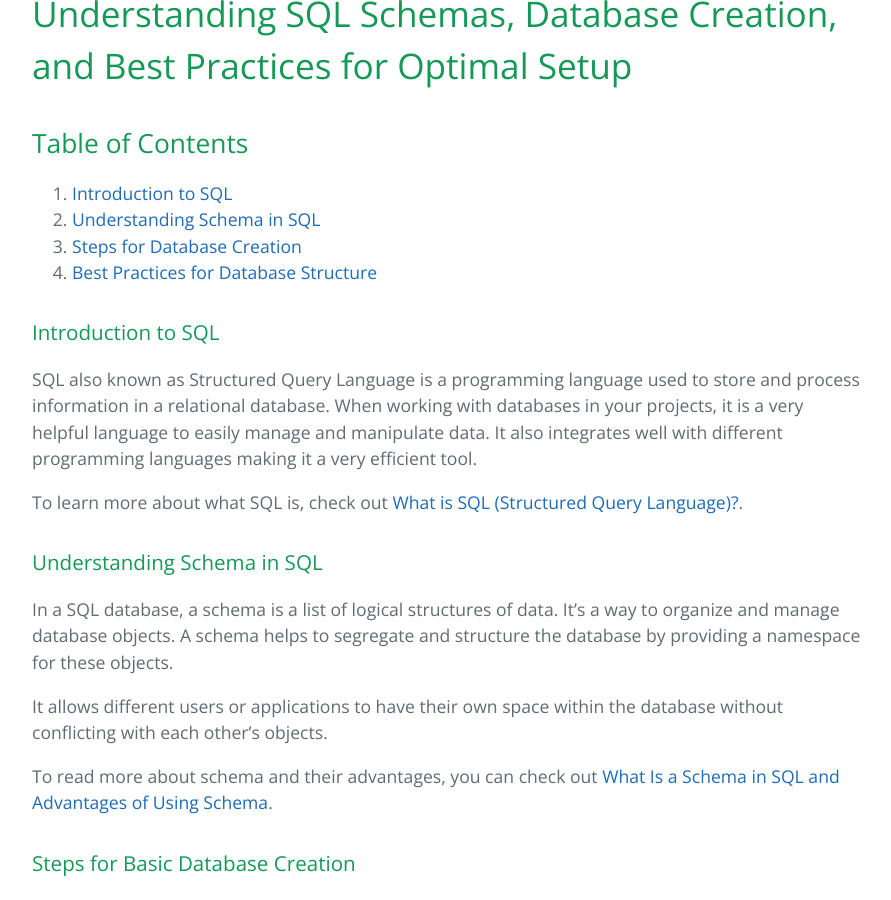
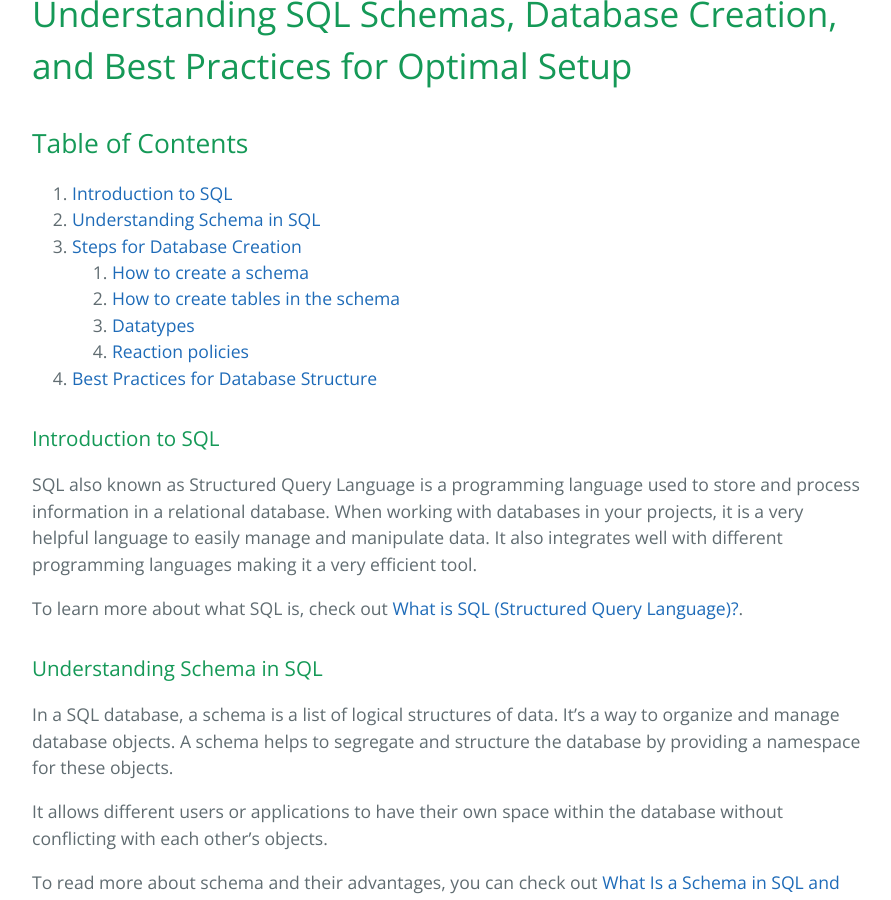
Before and after one commit to learning-software-engineering/learning-software-engineering.github.io, a Jekyll site: the page built from Topics/Tech_Stacks/SQL-creating_database.md, in a window 1280 px wide and 900 px high, scrolled down 351 px. Shown: the whole window, without its empty margins (192-1083 px from the left). Built offline with Jekyll 4.4.1, drawn with Linux system fonts in a browser that asks for light colours; our own code applies the rules of GitHub Pages for plain Markdown files.

Commit message:
Update SQL-creating_database.md

```diff
--- a/Topics/Tech_Stacks/SQL-creating_database.md
+++ b/Topics/Tech_Stacks/SQL-creating_database.md
@@ -4,6 +4,10 @@
 1. [Introduction to SQL](#introduction-to-sql)
 2. [Understanding Schema in SQL](#understanding-schema-in-sql)
 3. [Steps for Database Creation](#steps-for-database-creation)
+    1. [How to create a schema](#how-to-create-a-schema)
+    2. [How to create tables in the schema](#how-to-create-tables-in-the-schema)
+    3. [Datatypes](#datatypes)
+    4. [Reaction policies](#reaction-policies)
 4. [Best Practices for Database Structure](#best-practices-for-database-structure)
 
 ### Introduction to SQL
```
